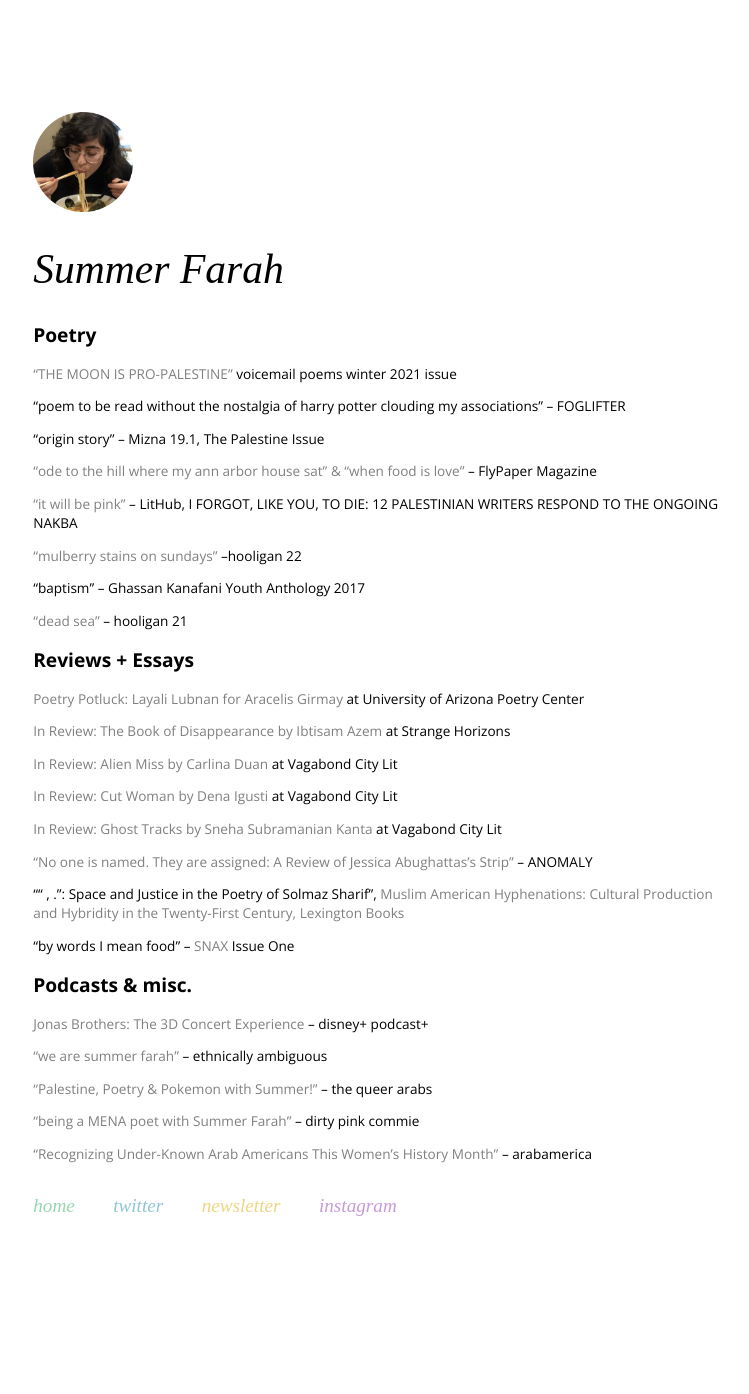
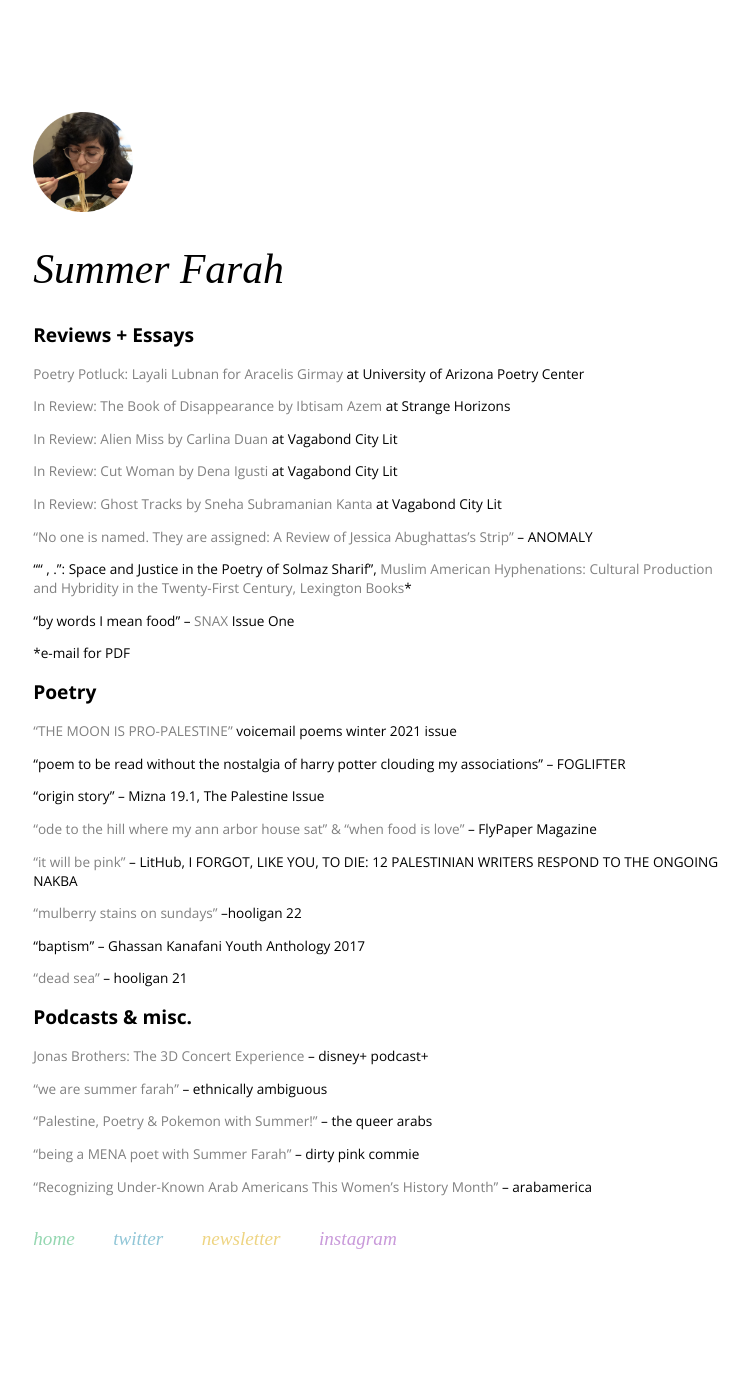
Before and after one commit to jilliangmeehan/summer-farah, a Jekyll site: the page built from work.html, in a window 1280 px wide. Shown: the whole page, without its empty margins (66-815 px from the left). Built offline with Jekyll 4.4.1, drawn with Linux system fonts in a browser that asks for light colours; some web fonts are replaced; before the commit the page ends 1361 px from its top, so only the background shows below that; some of the changed lines change nothing that is shown.

Commit message:
Update work.md

```diff
--- a/_includes/work.md
+++ b/_includes/work.md
@@ -1,3 +1,22 @@
+## Reviews + Essays
+[Poetry Potluck: Layali Lubnan for Aracelis Girmay](https://poetry.arizona.edu/blog/poetry-potluck-9-layali-lubnan-aracelis-girmay) at University of Arizona Poetry Center
+
+[In Review: The Book of Disappearance by Ibtisam Azem](http://strangehorizons.com/non-fiction/reviews/the-book-of-disappearance-by-ibtisam-azem-translated-by-sinan-antoon/) at Strange Horizons
+
+[In Review: Alien Miss by Carlina Duan](https://vagabondcitylit.com/2021/03/15/in-review-alien-miss-by-carlina-duan/) at Vagabond City Lit
+
+[In Review: Cut Woman by Dena Igusti](https://vagabondcitylit.com/2020/12/14/in-review-cut-woman-by-dena-igusti/) at Vagabond City Lit
+
+[In Review: Ghost Tracks by Sneha Subramanian Kanta](https://vagabondcitylit.com/2021/02/15/in-review-ghost-tracks-by-sneha-subramanian-kanta/) at Vagabond City Lit
+
+["No one is named. They are assigned: A Review of Jessica Abughattas’s Strip"](https://medium.com/anomalyblog/no-one-is-named-they-are-assigned-a-review-of-jessica-abughattas-strip-855a6016e12b) – ANOMALY
+
+"“ , .”: Space and Justice in the Poetry of Solmaz Sharif", [Muslim American Hyphenations: Cultural Production and Hybridity in the Twenty-First Century, Lexington Books](https://rowman.com/ISBN/9781793641298/Muslim-American-Hyphenations-Cultural-Production-and-Hybridity-in-the-Twenty-first-Century)*
+
+"by words I mean food" – [SNAX](https://snaxreport.com/) Issue One
+
+*e-mail for PDF
+
 ## Poetry
 ["THE MOON IS PRO-PALESTINE"](https://voicemailpoems.org/2021/02/02/the-moon-is-pro-palestine/) voicemail poems winter 2021 issue
 
@@ -15,22 +34,6 @@
 
 ["dead sea"](https://issuu.com/hooliganmag/docs/issue_21) – hooligan 21
 
-## Reviews + Essays
-[Poetry Potluck: Layali Lubnan for Aracelis Girmay](https://poetry.arizona.edu/blog/poetry-potluck-9-layali-lubnan-aracelis-girmay) at University of Arizona Poetry Center
-
-[In Review: The Book of Disappearance by Ibtisam Azem](http://strangehorizons.com/non-fiction/reviews/the-book-of-disappearance-by-ibtisam-azem-translated-by-sinan-antoon/) at Strange Horizons
-
-[In Review: Alien Miss by Carlina Duan](https://vagabondcitylit.com/2021/03/15/in-review-alien-miss-by-carlina-duan/) at Vagabond City Lit
-
-[In Review: Cut Woman by Dena Igusti](https://vagabondcitylit.com/2020/12/14/in-review-cut-woman-by-dena-igusti/) at Vagabond City Lit
-
-[In Review: Ghost Tracks by Sneha Subramanian Kanta](https://vagabondcitylit.com/2021/02/15/in-review-ghost-tracks-by-sneha-subramanian-kanta/) at Vagabond City Lit
-
-["No one is named. They are assigned: A Review of Jessica Abughattas’s Strip"](https://medium.com/anomalyblog/no-one-is-named-they-are-assigned-a-review-of-jessica-abughattas-strip-855a6016e12b) – ANOMALY
-
-"“ , .”: Space and Justice in the Poetry of Solmaz Sharif", [Muslim American Hyphenations: Cultural Production and Hybridity in the Twenty-First Century, Lexington Books](https://rowman.com/ISBN/9781793641298/Muslim-American-Hyphenations-Cultural-Production-and-Hybridity-in-the-Twenty-first-Century)
-
-"by words I mean food" – [SNAX](https://snaxreport.com/) Issue One
 
 ## Podcasts & misc.
 [Jonas Brothers: The 3D Concert Experience](https://open.spotify.com/episode/53Z3M8GrjTwkavYXsrFaZX?si=WN44R1cYQQirXtBw0a8JHQ) – disney+ podcast+
```
